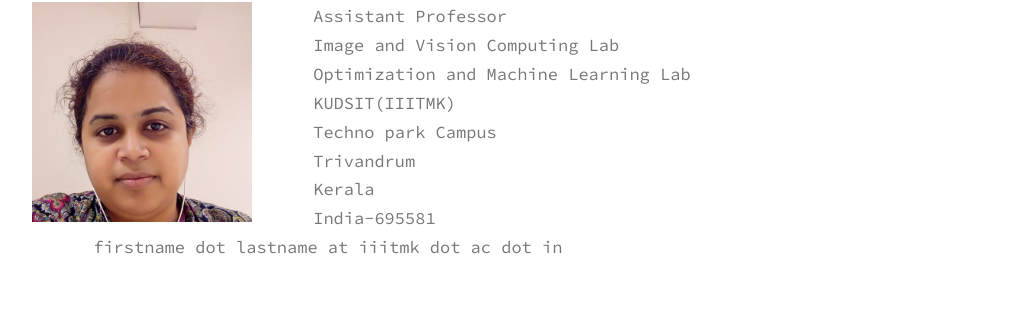
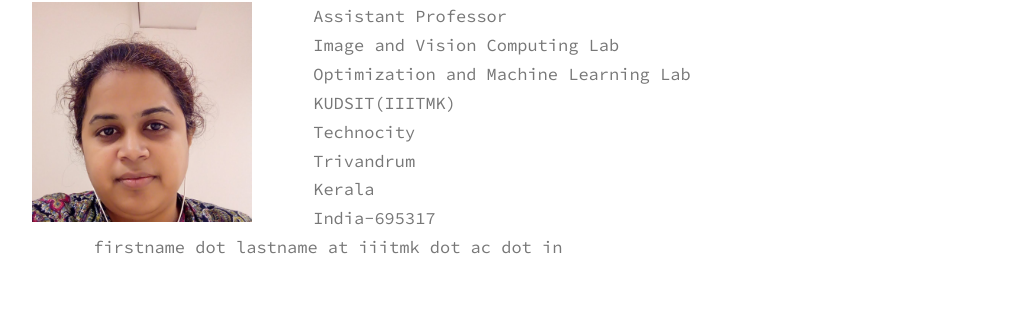
Before and after one commit to sinnuthomas/sinnuthomas.github.io, a Jekyll site: the page built from index.md, in a window 1280 px wide. Shown: the part 199-514 px from the top of the page, without its empty margins (128-1150 px from the left). Built offline with Jekyll 4.4.1, drawn with Linux system fonts in a browser that asks for light colours.

Commit message:
Update index.md

```diff
--- a/index.md
+++ b/index.md
@@ -9,10 +9,10 @@ title: Home
 &nbsp;&nbsp;&nbsp;&nbsp;&nbsp;&nbsp;Image and Vision Computing Lab<br>
 &nbsp;&nbsp;&nbsp;&nbsp;&nbsp;&nbsp;Optimization and Machine Learning Lab<br>
 &nbsp;&nbsp;&nbsp;&nbsp;&nbsp;&nbsp;KUDSIT(IIITMK)<br>
-&nbsp;&nbsp;&nbsp;&nbsp;&nbsp;&nbsp;Techno park Campus<br>
+&nbsp;&nbsp;&nbsp;&nbsp;&nbsp;&nbsp;Technocity<br>
 &nbsp;&nbsp;&nbsp;&nbsp;&nbsp;&nbsp;Trivandrum<br>
 &nbsp;&nbsp;&nbsp;&nbsp;&nbsp;&nbsp;Kerala<br>
-&nbsp;&nbsp;&nbsp;&nbsp;&nbsp;&nbsp;India-695581<br>
+&nbsp;&nbsp;&nbsp;&nbsp;&nbsp;&nbsp;India-695317<br>
 &nbsp;&nbsp;&nbsp;&nbsp;&nbsp;&nbsp;firstname dot lastname at iiitmk dot ac dot in<br>
 <br/><br/>
 
```
